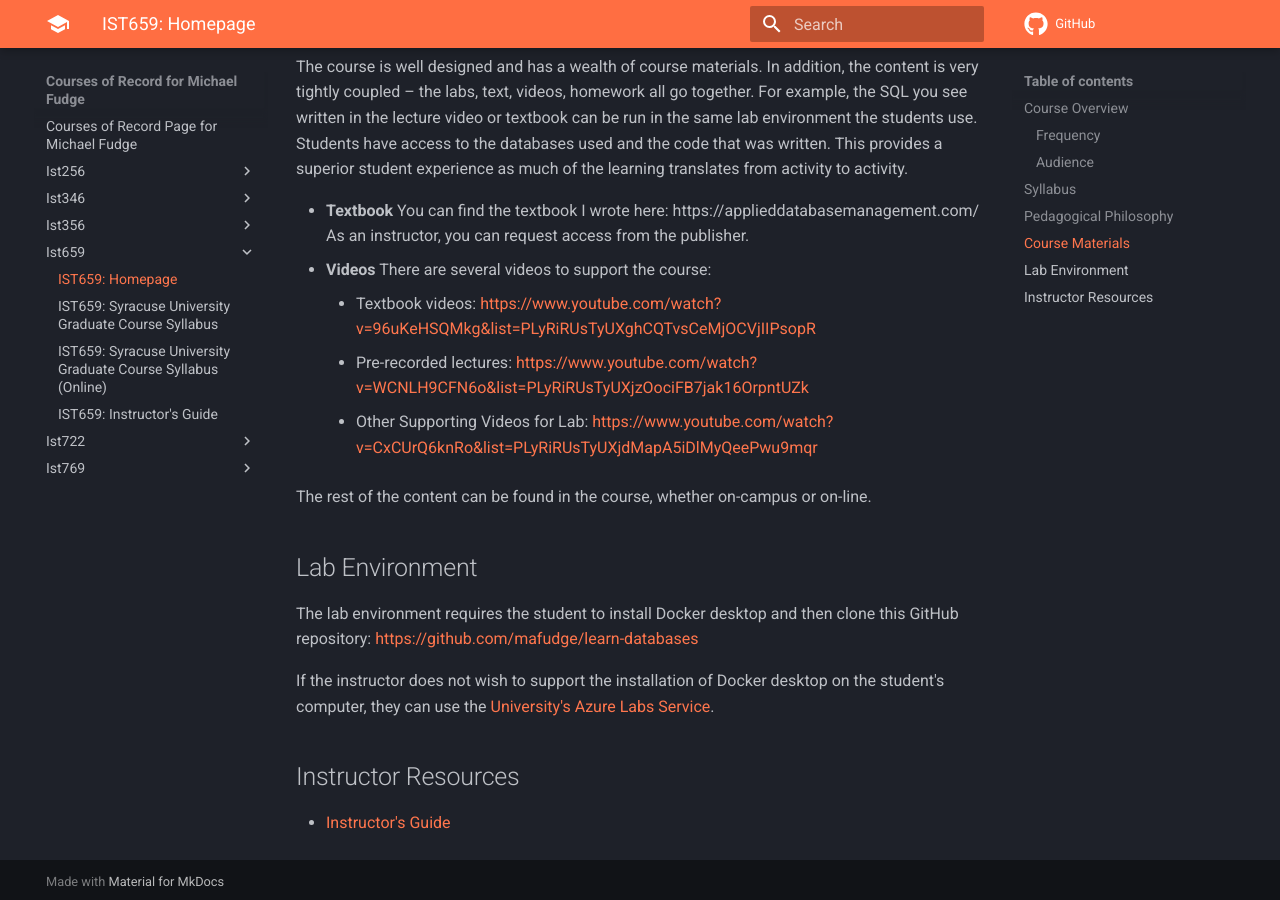
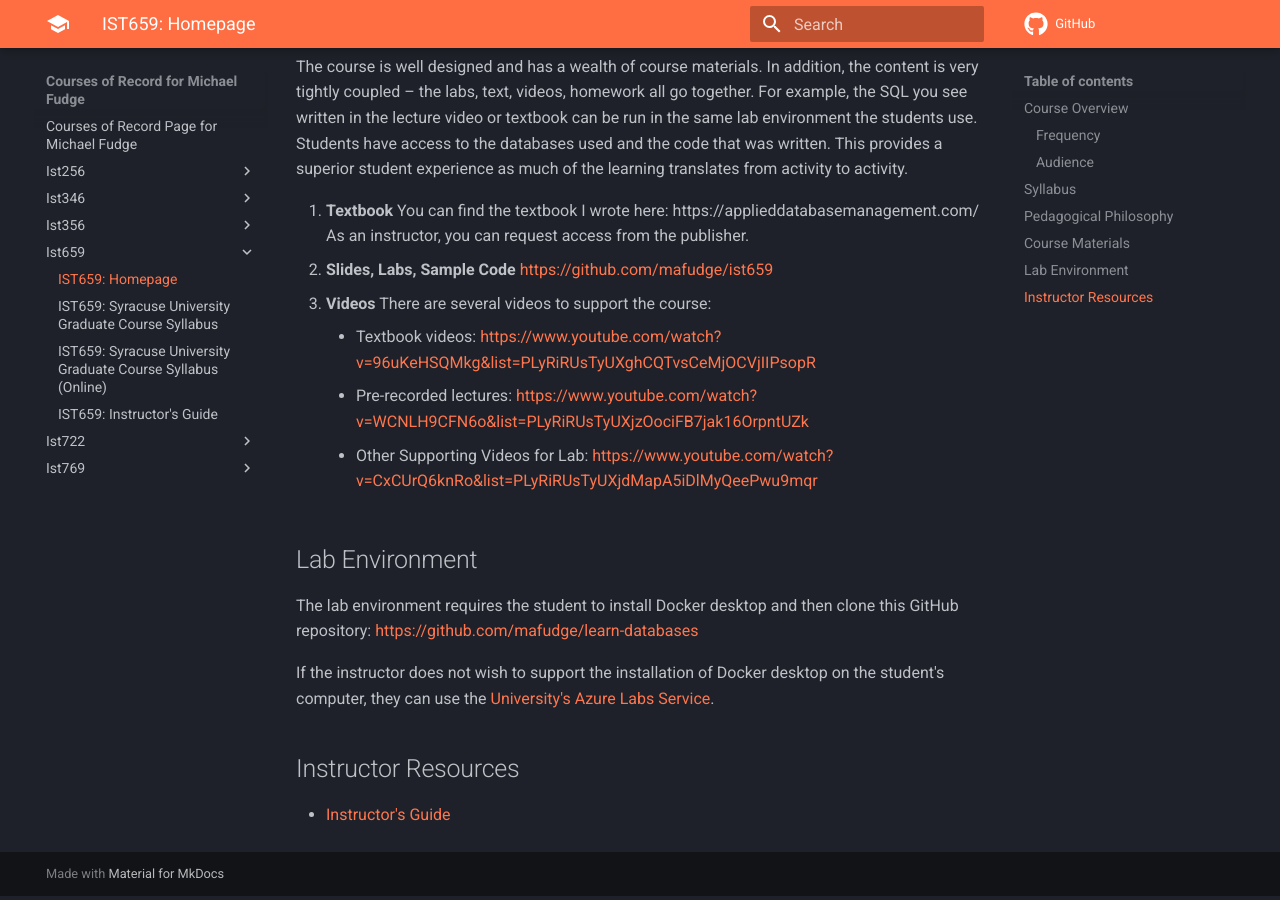
Before and after one commit to mafudge/courses, an MkDocs documentation site: the page built from website/docs/ist659/index.md, in a window 1280 px wide and 900 px high, scrolled down 1196 px. Built offline with MkDocs 1.6.1 and Material for MkDocs 9.7.7, drawn with Linux system fonts in a browser that asks for light colours; comment, search, counter and statistics services are not loaded.

Commit message:
fixed ist659

```diff
--- a/website/docs/ist659/index.md
+++ b/website/docs/ist659/index.md
@@ -34,15 +34,12 @@ The course uses flipped instruction, a.k.a "the Unlecture". Students will watch
 
 The course is well designed and has a wealth of course materials. In addition, the content is very tightly coupled – the labs, text, videos, homework all go together.  For example, the SQL you see written in the lecture video or textbook can be run in the same lab environment the students use. Students have access to the databases used and the code that was written. This provides a superior student experience as much of the learning translates from activity to activity.
 
-- **Textbook** You can find the textbook I wrote here: https://applieddatabasemanagement.com/ As an instructor, you can request access from the publisher.
-- **Videos** There are several videos to support the course:
+1. **Textbook** You can find the textbook I wrote here: https://applieddatabasemanagement.com/ As an instructor, you can request access from the publisher.
+2. **Slides, Labs, Sample Code** [https://github.com/mafudge/ist659](https://github.com/mafudge/ist659)
+3. **Videos** There are several videos to support the course:
     - Textbook videos: [https://www.youtube.com/watch?v=96uKeHSQMkg&list=PLyRiRUsTyUXghCQTvsCeMjOCVjIIPsopR](https://www.youtube.com/watch?v=96uKeHSQMkg&list=PLyRiRUsTyUXghCQTvsCeMjOCVjIIPsopR)
     - Pre-recorded lectures: [https://www.youtube.com/watch?v=WCNLH9CFN6o&list=PLyRiRUsTyUXjzOociFB7jak16OrpntUZk](https://www.youtube.com/watch?v=WCNLH9CFN6o&list=PLyRiRUsTyUXjzOociFB7jak16OrpntUZk)
     - Other Supporting Videos for Lab: [https://www.youtube.com/watch?v=CxCUrQ6knRo&list=PLyRiRUsTyUXjdMapA5iDlMyQeePwu9mqr](https://www.youtube.com/watch?v=CxCUrQ6knRo&list=PLyRiRUsTyUXjdMapA5iDlMyQeePwu9mqr)
-
-
-The rest of the content can be found in the course, whether on-campus or on-line.
-
 
 ## Lab Environment
 
```
